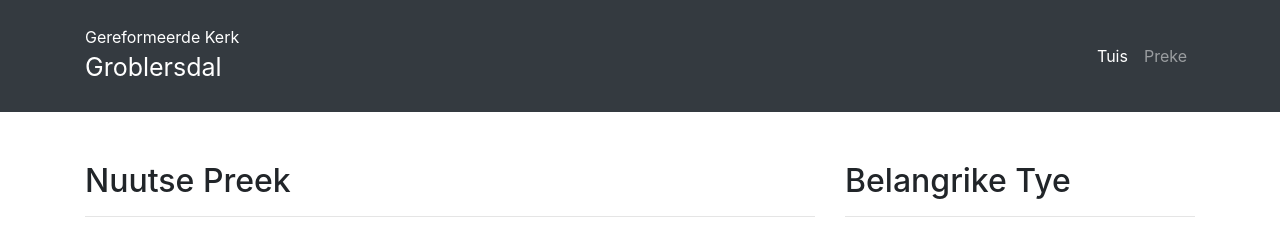
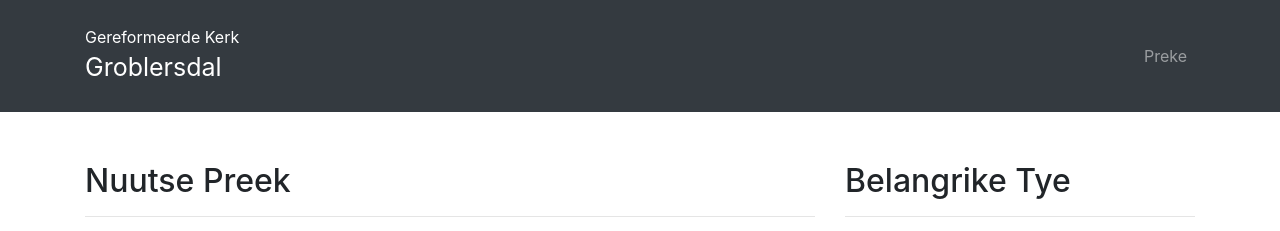
Before and after one commit to sharu725/business-frontpage, a Jekyll site: the page built from index.html, in a window 1280 px wide. Shown: the top 231 px of the page. Built offline with Jekyll 4.4.1, drawn with Linux system fonts in a browser that asks for light colours; nearby versions of some CDN libraries; library files that are not in the unit come from our copies; comment, search, counter and statistics services are not loaded.

Commit message:
Update menu.yml

```diff
--- a/_data/menu.yml
+++ b/_data/menu.yml
@@ -1,4 +1,2 @@
-- title: Tuis
-  link: /
 - title: Preke
   link: /preke/
```
